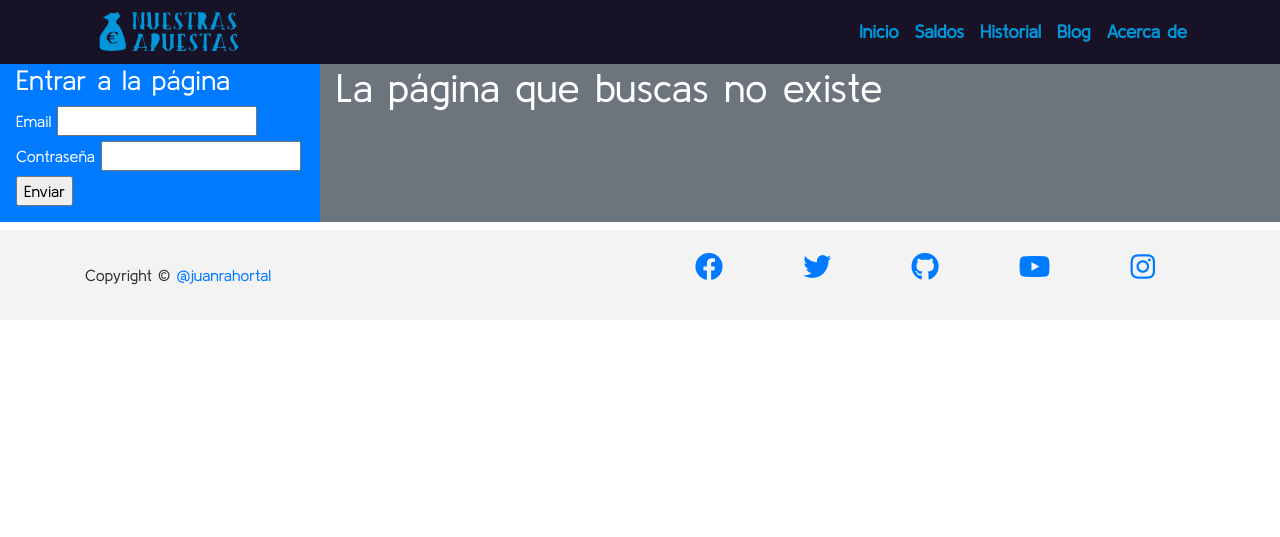
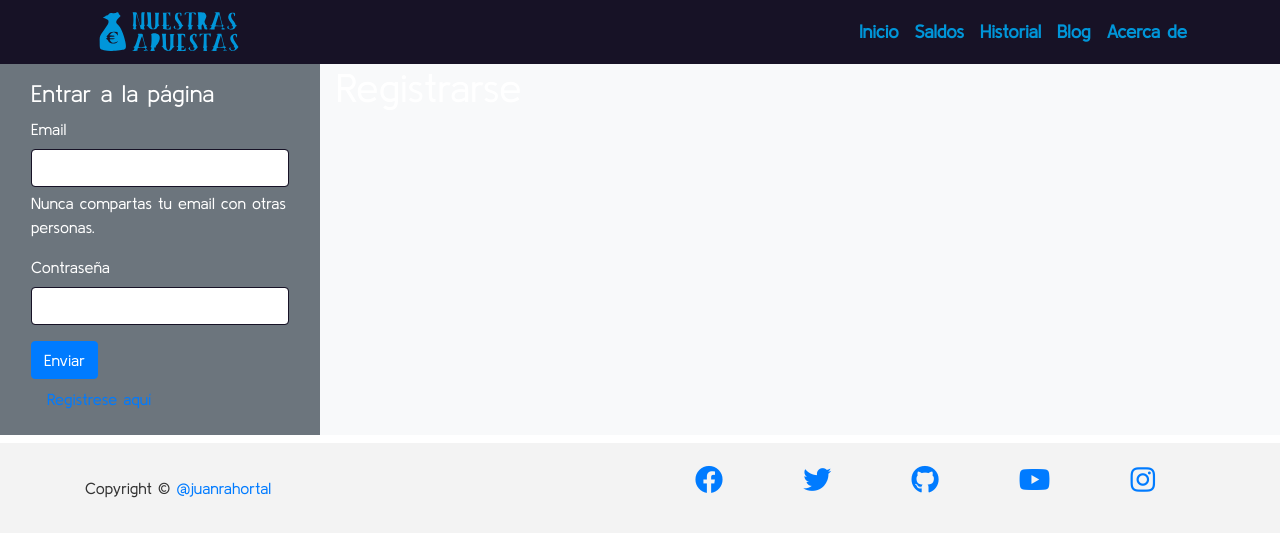
Before and after one commit to JuanRa007/New_Primitiva, a PHP site: page /New_Primitiva/usuario/registro in a window 1280 px wide. Shown: the top 537 px of the page. Run offline with PHP 8.4, Linux system fonts and the light colour scheme; data that the repository does not hold is empty; some libraries are stand-ins or nearby versions.

Commit message:
Avances nuevos

```diff
--- a/config/db.php
+++ b/config/db.php
@@ -7,7 +7,7 @@ class Database
   public static function connect()
   {
 
-    $db = new mysqli('localhost', 'root', '', 'tienda_master');
+    $db = new mysqli(app_host, app_user, app_pass, app_dbname);
     if ($db->connect_errno) {
       echo "Fallo al conectar a MySQL: (" . $db->connect_errno . ") " . $db->connect_error;
       die();
--- a/config/parameters.php
+++ b/config/parameters.php
@@ -1,11 +1,11 @@
 <?php
 
 // Base del proyecto
-define("base_url", "http://localhost/New_Primitiva/");
+define("app_base_url", "http://localhost/New_Primitiva/");
 
 // Presentación por defecto.
-define("controller_default", "apuestaController");
-define("action_default", "index");
+define("app_controller_default", "apuestaController");
+define("app_action_default", "index");
 
 
 /* TEST O PRODUCTIVO */
@@ -30,3 +30,7 @@ define("app_saldominimo", 2.5);
 /* RANGO DE AÑOS */
 define("app_rangoanoini", 2003);
 define("app_rangoanofin", date("Y", time()) + 1);
+
+/* DEFINICIÓN DE PARÁMETROS DE SESIÓN */
+define("app_sesion_usuario", "identity");
+define("app_sesion_admin", "admin");
--- a/controllers/usuarioController.php
+++ b/controllers/usuarioController.php
@@ -7,4 +7,10 @@ class usuarioController
   {
     echo "Controlador Usuarios, Acción index";
   }
+
+
+  public function registro()
+  {
+    require_once 'views/usuario/registro.php';
+  }
 }
--- a/index.php
+++ b/index.php
@@ -24,7 +24,7 @@ function show_error()
 if (isset($_GET['controller'])) {
   $nombre_controlador = $_GET['controller'] . 'Controller';
 } elseif (!isset($_GET['controller']) && !isset($_GET['action'])) {
-  $nombre_controlador = controller_default;
+  $nombre_controlador = app_controller_default;
 } else {
   show_error();
   exit();
@@ -37,7 +37,7 @@ if (class_exists($nombre_controlador)) {
     $action = $_GET['action'];
     $controlador->$action();
   } elseif (!isset($_GET['controller']) && !isset($_GET['action'])) {
-    $action_default = action_default;
+    $action_default = app_action_default;
     $controlador->$action_default();
   } else {
     show_error();
--- a/views/layout/container.php
+++ b/views/layout/container.php
@@ -3,21 +3,45 @@
   <!-- Fila del contenedor - Inicio-->
   <div class="row">
 
-    <div class="col-sm-3 p-3 mb-2 bg-primary text-white">
-      <h3 class="color-primary">Entrar a la página</h3>
+    <div class="col-sm-3 p-3 mb-2 bg-secondary text-white">
+      <aside class="container">
 
-      <form action="<?= base_url ?>usuario/login" method="post">
-        <label for="email">Email</label>
-        <input type="email" name="email" />
+        <?php if (!isset($_SESSION[app_sesion_usuario])) : ?>
 
-        <label for="password">Contraseña</label>
-        <input type="password" name="password" />
+          <h4 class="color-primary mt-3">Entrar a la página</h4>
+          <form action="<?= app_base_url ?>usuario/login" method="post">
+            <div class="mb-3">
+              <label for="email" class="form-label">Email</label>
+              <input type="email" class="form-control" name="email" />
+              <div id="emailHelp" class="form-text">Nunca compartas tu email con otras personas.</div>
+            </div>
 
-        <input type="submit" value="Enviar" />
-      </form>
+            <div class="mb-3">
+              <label for="password" class="form-label">Contraseña</label>
+              <input type="password" class="form-control" name="password" />
+            </div>
 
+            <button type="submit" class="btn btn-primary">Enviar</button>
+          </form>
 
+        <?php else :  ?>
+          <h4 class="color-primary mt-3"><?= $_SESSION[app_sesion_usuario]->usernombre ?></h4>
+        <?php endif; ?>
+
+        <ul class="nav flex-column">
+          <?php if (isset($_SESSION[app_sesion_admin])) : ?>
+            <li class="nav-item"><a class="nav-link" href="<?= app_base_url ?>usuario/listar">Gestionar usuarios</a></li>
+          <?php endif; ?>
+
+          <?php if (isset($_SESSION[app_sesion_usuario])) : ?>
+            <li class="nav-item"><a class="nav-link" href="<?= app_base_url ?>usuario/logout">Cerrar sesión</a></li>
+          <?php else :  ?>
+            <li class="nav-item"><a class="nav-link" href="<?= app_base_url ?>usuario/registro">Registrese aquí</a></li>
+          <?php endif; ?>
+        </ul>
+
+      </aside>
     </div>
 
     <!-- Bloque lateral derecha - Inicio -->
-    <div class="col-sm-9 p-3 mb-2 bg-secondary text-white">
+    <div class="col-sm-9 p-3 mb-2 bg-light text-white">
--- a/views/layout/header.php
+++ b/views/layout/header.php
@@ -7,7 +7,7 @@
   <meta name="description" content="Bienvenidos a Nuestras Apuestas: web dedicada al control del grupo de apostantes." />
   <!-- Valores META para los ficheros PHP -->
   <meta charset="UTF-8" />
-  <link rel="icon" href="<?= base_url ?>favicon.ico" />
+  <link rel="icon" href="<?= app_base_url ?>favicon.ico" />
   <meta name="viewport" content="width=device-width, initial-scale=1.0" />
   <!-- Fuente Google -->
   <link href="https://fonts.googleapis.com/css?family=Kulim+Park&display=swap" rel="stylesheet" />
@@ -18,16 +18,16 @@
   <!-- LightBox -->
   <link rel="stylesheet" href="https://cdnjs.cloudflare.com/ajax/libs/ekko-lightbox/5.3.0/ekko-lightbox.css" integrity="sha512-Velp0ebMKjcd9RiCoaHhLXkR1sFoCCWXNp6w4zj1hfMifYB5441C+sKeBl/T/Ka6NjBiRfBBQRaQq65ekYz3UQ==" crossorigin="anonymous" />
   <!-- Mi Estilos -->
-  <link rel="stylesheet" href="<?= base_url ?>assets/css/iconos.css" />
-  <link rel="stylesheet" href="<?= base_url ?>assets/css/estilos.css" />
+  <link rel="stylesheet" href="<?= app_base_url ?>assets/css/iconos.css" />
+  <link rel="stylesheet" href="<?= app_base_url ?>assets/css/estilos.css" />
 </head>
 
 <body>
   <!-- Menu Principal -->
   <nav class="navbar fixed-top navbar-expand-lg navbar-dark bg-dark p-0">
     <div class="container">
-      <a href="<?= base_url ?>" class="navbar-brand p-0">
-        <img class="col-logo" src="<?= base_url ?>assets/img/nuestrasapuestas-logo.svg" alt="Nuestras Apuestas" />
+      <a href="<?= app_base_url ?>" class="navbar-brand p-0">
+        <img class="col-logo" src="<?= app_base_url ?>assets/img/nuestrasapuestas-logo.svg" alt="Nuestras Apuestas" />
       </a>
       <button type="button" class="navbar-toggler" data-toggle="collapse" data-target="#navbarCollapse" aria-controls="navbarNav" aria-expanded="false" aria-label="Toggle navigation">
         <span class="navbar-toggler-icon"></span>
```
Also changed, not shown: models/usuario.php (added, +172 -0 lines).
